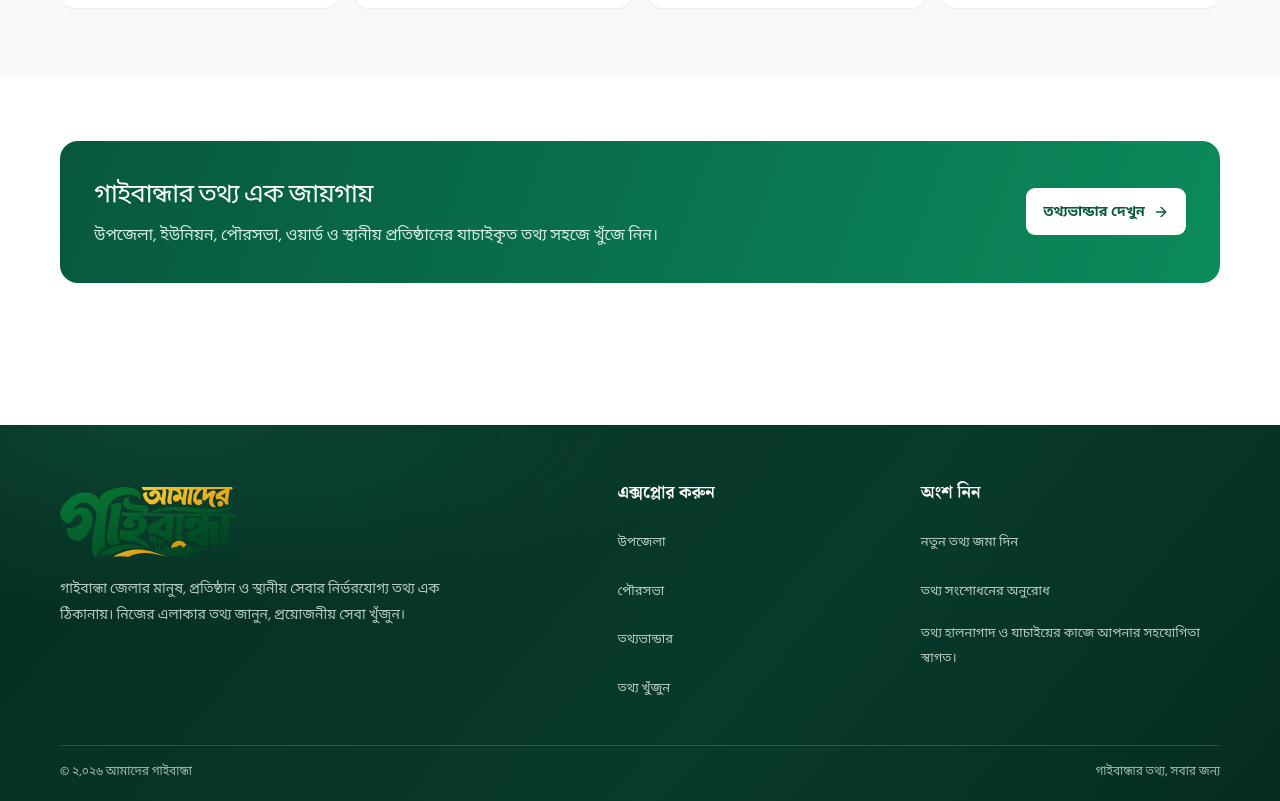
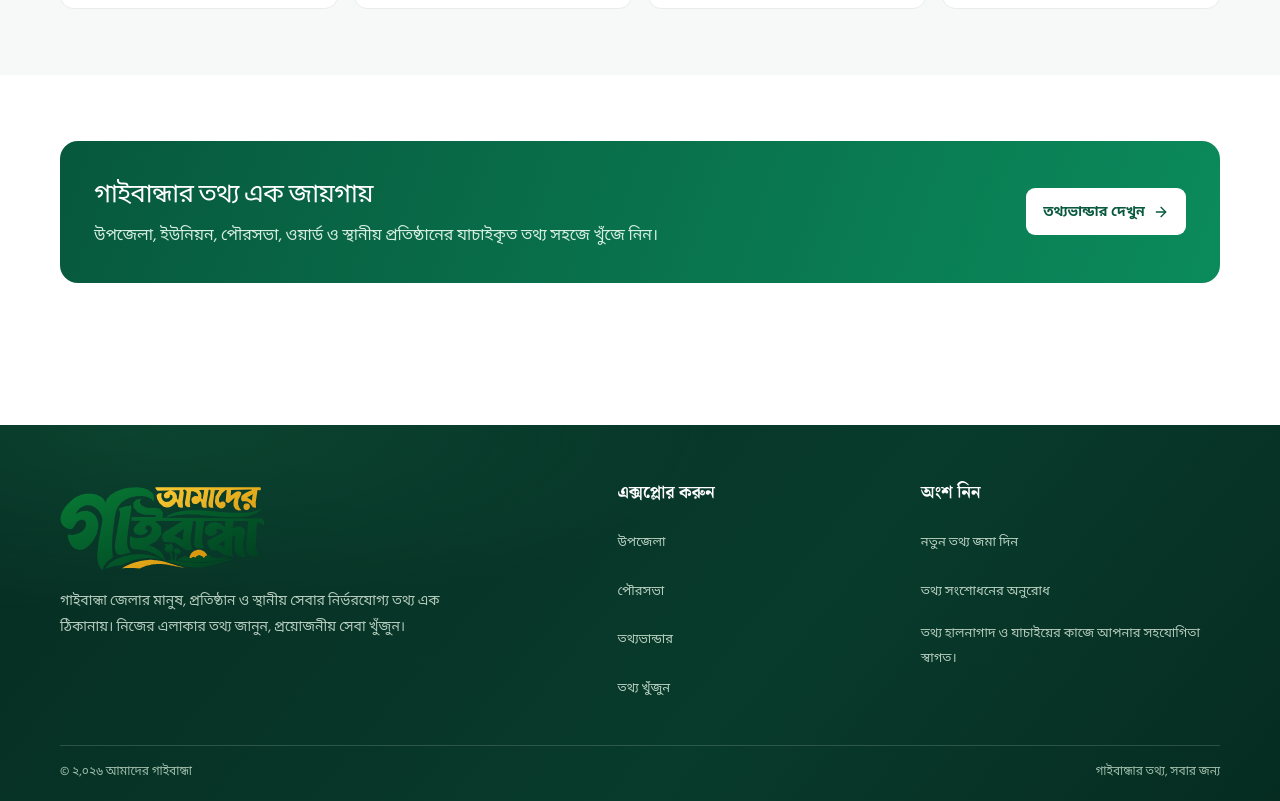
Before and after one commit to gaibandha5700/gaibandha, a Next.js app: page / in a window 1280 px wide. Shown: the part 1624-2425 px from the top of the page. Built offline with nearby package versions, Linux system fonts and the light colour scheme; no server answers; the database is empty; a web font is replaced by a local one.

Commit message:
Size custom vector brand mark consistently

```diff
--- a/src/app/globals.css
+++ b/src/app/globals.css
@@ -304,3 +304,13 @@ body { font-family:"Hind Siliguri","Noto Sans Bengali",sans-serif; }
   .site-brand-rest { font-size: 27px; }
   .site-brand-footer { width: 190px; }
 }
+
+
+/* The brand is now a self-contained custom vector wordmark */
+.site-brand-image { display:block; width:176px; height:auto; object-fit:contain; }
+.site-brand-footer .site-brand-image { width:205px; }
+@media(max-width:900px) { .site-brand-image { width:158px; } }
+@media(max-width:480px) {
+  .site-brand-image { width:142px; }
+  .site-brand-footer .site-brand-image { width:190px; }
+}
```
